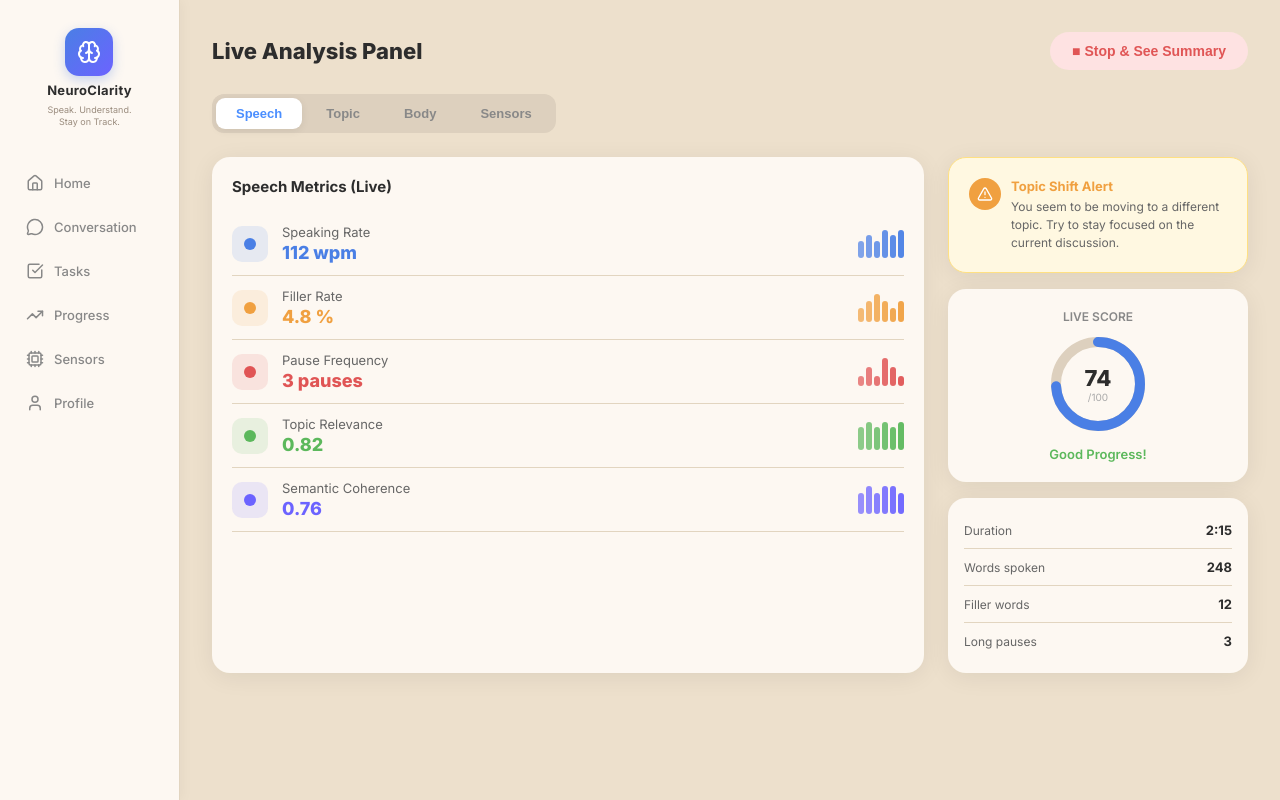
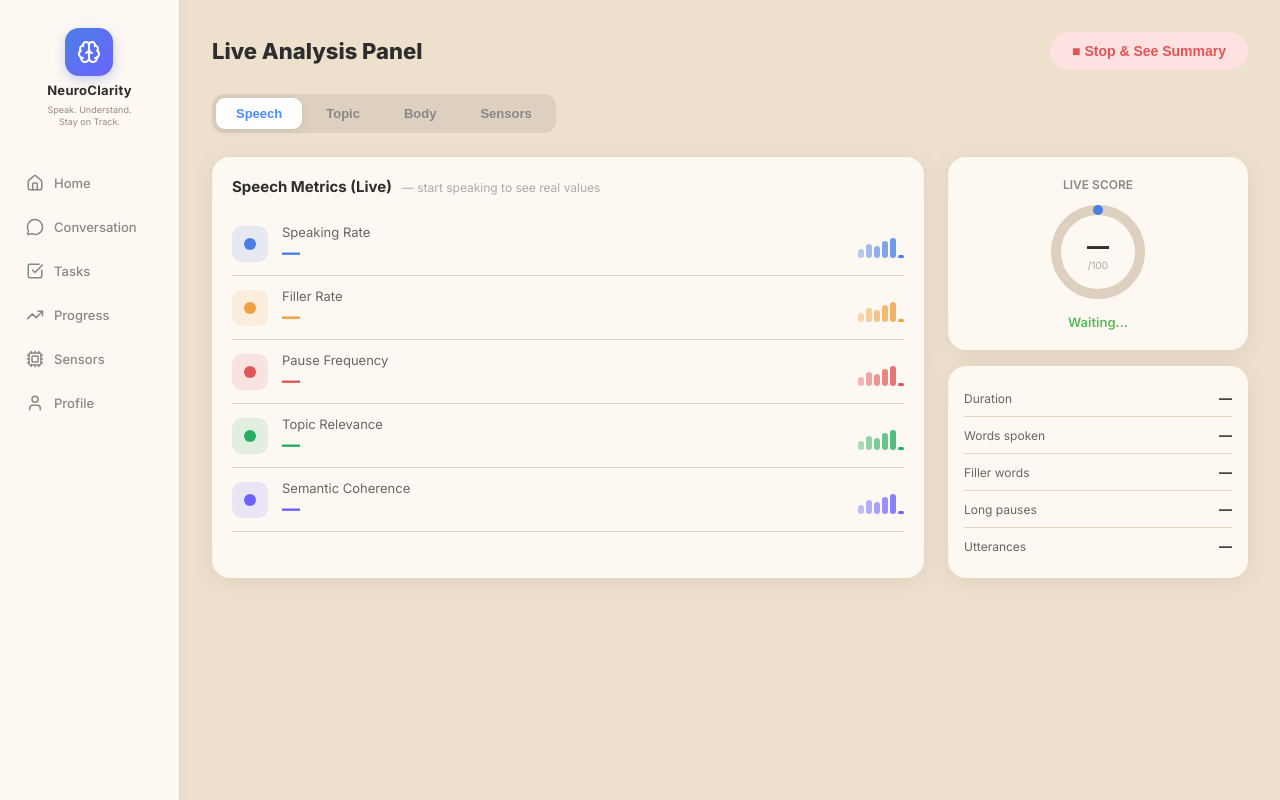
Before and after one commit to Ayishacode/ADAPT, a React (Vite) app: page /analysis in a window 1280 px wide. Built offline with nearby package versions, Linux system fonts and the light colour scheme.

Commit message:
feat: real speech metrics - speaking rate, filler rate, pauses, topic relevance, coherence

```diff
--- a/src/pages/LiveAnalysis.jsx
+++ b/src/pages/LiveAnalysis.jsx
@@ -1,29 +1,21 @@
-import { useNavigate } from 'react-router-dom';
+import { useNavigate, useLocation } from 'react-router-dom';
 import { AlertTriangle } from 'lucide-react';
 
 const tabs = ['Speech', 'Topic', 'Body', 'Sensors'];
 
-const speechMetrics = [
-  { label: 'Speaking Rate', value: '112 wpm', bars: [3, 4, 3, 5, 4, 5], color: '#4a7fe5' },
-  { label: 'Filler Rate', value: '4.8 %', bars: [2, 3, 4, 3, 2, 3], color: '#f0a040' },
-  { label: 'Pause Frequency', value: '3 pauses', bars: [1, 2, 1, 3, 2, 1], color: '#e05555' },
-  { label: 'Topic Relevance', value: '0.82', bars: [4, 5, 4, 5, 4, 5], color: '#5cb85c' },
-  { label: 'Semantic Coherence', value: '0.76', bars: [3, 4, 3, 4, 4, 3], color: '#6c63ff' },
-];
-
-function MiniBarChart({ bars, color }) {
-  const max = Math.max(...bars);
+function MiniBarChart({ value, max, color }) {
+  // Show a 6-bar mini chart where the last bar = current value
+  const pct = max > 0 ? Math.min(value / max, 1) : 0;
+  const heights = [0.3, 0.5, 0.4, 0.6, 0.7, pct];
   return (
     <div style={{ display: 'flex', alignItems: 'flex-end', gap: 2, height: 28 }}>
-      {bars.map((b, i) => (
-        <div
-          key={i}
-          style={{
+      {heights.map((h, i) => (
+        <div key={i} style={{
           width: 6, borderRadius: 3,
-            height: `${(b / max) * 100}%`,
-            background: color, opacity: 0.7 + i * 0.05,
-          }}
-        />
+          height: `${Math.max(h * 100, 8)}%`,
+          background: color,
+          opacity: i === heights.length - 1 ? 1 : 0.4 + i * 0.1,
+        }} />
       ))}
     </div>
   );
@@ -31,57 +23,126 @@ function MiniBarChart({ bars, color }) {
 
 export default function LiveAnalysis() {
   const nav = useNavigate();
+  const { state } = useLocation();
+
+  // Real metrics passed from LiveConversation via nav state
+  const m         = state?.metrics   || null;
+  const topicShift = state?.topicStatus === 'off_topic';
+  const transcript = state?.transcript || [];
+
+  // Compute overall score from real metrics
+  const computeScore = () => {
+    if (!m) return null;
+    const scores = [];
+    // Speaking rate: 120–160 wpm is ideal
+    if (m.speaking_rate_wpm > 0) {
+      const rateScore = Math.max(0, 100 - Math.abs(m.speaking_rate_wpm - 140) * 0.5);
+      scores.push(Math.min(100, rateScore));
+    }
+    // Filler rate: 0% = 100, 10% = 0
+    if (m.filler_rate_pct != null) scores.push(Math.max(0, 100 - m.filler_rate_pct * 10));
+    // Topic relevance: 0–1 → 0–100
+    if (m.topic_relevance != null) scores.push(m.topic_relevance * 100);
+    // Coherence: 0–1 → 0–100
+    if (m.avg_coherence != null) scores.push(m.avg_coherence * 100);
+    return scores.length > 0 ? Math.round(scores.reduce((a, b) => a + b) / scores.length) : null;
+  };
+
+  const overallScore = computeScore();
+
+  const speechMetrics = m ? [
+    {
+      label: 'Speaking Rate',
+      value: `${m.speaking_rate_wpm} wpm`,
+      raw: m.speaking_rate_wpm,
+      max: 200,
+      color: '#4a7fe5',
+    },
+    {
+      label: 'Filler Rate',
+      value: `${m.filler_rate_pct} %`,
+      raw: m.filler_rate_pct,
+      max: 20,
+      color: '#f0a040',
+    },
+    {
+      label: 'Pause Frequency',
+      value: `${m.total_pauses} pauses`,
+      raw: m.total_pauses,
+      max: 20,
+      color: '#e05555',
+    },
+    {
+      label: 'Topic Relevance',
+      value: m.topic_relevance != null ? m.topic_relevance.toFixed(2) : '—',
+      raw: m.topic_relevance != null ? m.topic_relevance : 0,
+      max: 1,
+      color: '#27ae60',
+    },
+    {
+      label: 'Semantic Coherence',
+      value: m.avg_coherence != null ? m.avg_coherence.toFixed(2) : '—',
+      raw: m.avg_coherence != null ? m.avg_coherence : 0,
+      max: 1,
+      color: '#6c63ff',
+    },
+  ] : [
+    { label: 'Speaking Rate',     value: '—', raw: 0, max: 200, color: '#4a7fe5' },
+    { label: 'Filler Rate',       value: '—', raw: 0, max: 20,  color: '#f0a040' },
+    { label: 'Pause Frequency',   value: '—', raw: 0, max: 20,  color: '#e05555' },
+    { label: 'Topic Relevance',   value: '—', raw: 0, max: 1,   color: '#27ae60' },
+    { label: 'Semantic Coherence',value: '—', raw: 0, max: 1,   color: '#6c63ff' },
+  ];
+
+  const fmt = s => `${String(Math.floor(s / 60)).padStart(2, '0')}:${String(s % 60).padStart(2, '0')}`;
 
   return (
     <div>
       <div style={{ display: 'flex', alignItems: 'center', justifyContent: 'space-between', marginBottom: 24 }}>
         <h1 style={{ fontSize: 22, fontWeight: 800 }}>Live Analysis Panel</h1>
-        <button className="btn btn-danger" onClick={() => nav('/summary')}>■ Stop & See Summary</button>
+        <button className="btn btn-danger" onClick={() => nav('/dashboard')}>■ Stop & See Summary</button>
       </div>
 
       {/* Tabs */}
       <div style={{ display: 'flex', gap: 4, background: '#ddd0be', borderRadius: 12, padding: 4, width: 'fit-content', marginBottom: 24 }}>
         {tabs.map((t, i) => (
-          <button
-            key={t}
-            style={{
+          <button key={t} style={{
             padding: '8px 20px', borderRadius: 9, border: 'none', cursor: 'pointer',
             fontSize: 13, fontWeight: 600,
             background: i === 0 ? '#fff' : 'transparent',
             color: i === 0 ? 'var(--blue)' : '#888',
             boxShadow: i === 0 ? '0 2px 8px rgba(0,0,0,0.07)' : 'none',
-            }}
-          >
-            {t}
-          </button>
+          }}>{t}</button>
         ))}
       </div>
 
       <div style={{ display: 'grid', gridTemplateColumns: '1fr 300px', gap: 24 }}>
         {/* Metrics */}
         <div className="card">
-          <h3 style={{ fontSize: 15, fontWeight: 700, marginBottom: 16 }}>Speech Metrics (Live)</h3>
+          <h3 style={{ fontSize: 15, fontWeight: 700, marginBottom: 16 }}>
+            Speech Metrics (Live)
+            {!m && <span style={{ marginLeft: 10, fontSize: 12, color: '#aaa', fontWeight: 400 }}>
+              — start speaking to see real values
+            </span>}
+          </h3>
           <div style={{ display: 'flex', flexDirection: 'column', gap: 0 }}>
-            {speechMetrics.map(m => (
-              <div
-                key={m.label}
-                style={{
+            {speechMetrics.map(metric => (
+              <div key={metric.label} style={{
                 display: 'flex', alignItems: 'center', gap: 14,
                 padding: '12px 0', borderBottom: '1px solid var(--border)',
-                }}
-              >
+              }}>
                 <div style={{
                   width: 36, height: 36, borderRadius: 10,
-                  background: m.color + '20',
+                  background: metric.color + '20',
                   display: 'flex', alignItems: 'center', justifyContent: 'center', flexShrink: 0,
                 }}>
-                  <div style={{ width: 12, height: 12, borderRadius: '50%', background: m.color }} />
+                  <div style={{ width: 12, height: 12, borderRadius: '50%', background: metric.color }} />
                 </div>
                 <div style={{ flex: 1 }}>
-                  <div style={{ fontSize: 13, color: '#666', marginBottom: 2 }}>{m.label}</div>
-                  <div style={{ fontSize: 18, fontWeight: 800, color: m.color }}>{m.value}</div>
+                  <div style={{ fontSize: 13, color: '#666', marginBottom: 2 }}>{metric.label}</div>
+                  <div style={{ fontSize: 18, fontWeight: 800, color: metric.color }}>{metric.value}</div>
                 </div>
-                <MiniBarChart bars={m.bars} color={m.color} />
+                <MiniBarChart value={metric.raw} max={metric.max} color={metric.color} />
               </div>
             ))}
           </div>
@@ -89,7 +150,9 @@ export default function LiveAnalysis() {
 
         {/* Right side */}
         <div style={{ display: 'flex', flexDirection: 'column', gap: 16 }}>
+
           {/* Topic shift alert */}
+          {topicShift && (
             <div className="card" style={{ background: '#fff8e1', border: '1.5px solid #ffe082' }}>
               <div style={{ display: 'flex', gap: 10, alignItems: 'flex-start' }}>
                 <div style={{ width: 32, height: 32, borderRadius: '50%', background: 'var(--orange)', display: 'flex', alignItems: 'center', justifyContent: 'center', flexShrink: 0 }}>
@@ -103,8 +166,9 @@ export default function LiveAnalysis() {
                 </div>
               </div>
             </div>
+          )}
 
-          {/* Real-time score */}
+          {/* Live score */}
           <div className="card" style={{ textAlign: 'center' }}>
             <div style={{ fontSize: 12, color: '#888', marginBottom: 10, fontWeight: 600 }}>LIVE SCORE</div>
             <div style={{ position: 'relative', display: 'inline-flex', alignItems: 'center', justifyContent: 'center' }}>
@@ -112,30 +176,36 @@ export default function LiveAnalysis() {
                 <circle cx="50" cy="50" r="42" fill="none" stroke="#ddd0be" strokeWidth="10" />
                 <circle
                   cx="50" cy="50" r="42" fill="none" stroke="#4a7fe5" strokeWidth="10"
-                  strokeDasharray={`${2 * Math.PI * 42 * 0.74} ${2 * Math.PI * 42}`}
+                  strokeDasharray={`${2 * Math.PI * 42 * ((overallScore || 0) / 100)} ${2 * Math.PI * 42}`}
                   strokeLinecap="round"
                   transform="rotate(-90 50 50)"
+                  style={{ transition: 'stroke-dasharray 0.6s ease' }}
                 />
               </svg>
               <div style={{ position: 'absolute', textAlign: 'center' }}>
-                <div style={{ fontSize: 22, fontWeight: 800 }}>74</div>
+                <div style={{ fontSize: 22, fontWeight: 800 }}>{overallScore ?? '—'}</div>
                 <div style={{ fontSize: 10, color: '#aaa' }}>/100</div>
               </div>
             </div>
-            <div style={{ fontSize: 13, color: 'var(--green)', fontWeight: 600, marginTop: 8 }}>Good Progress!</div>
+            <div style={{ fontSize: 13, color: 'var(--green)', fontWeight: 600, marginTop: 8 }}>
+              {overallScore != null
+                ? overallScore >= 70 ? 'Good Progress!' : overallScore >= 50 ? 'Keep Going' : 'Needs Work'
+                : 'Waiting…'}
+            </div>
           </div>
 
-          {/* Session info */}
+          {/* Session stats */}
           <div className="card card-sm">
             {[
-              { label: 'Duration', value: '2:15' },
-              { label: 'Words spoken', value: '248' },
-              { label: 'Filler words', value: '12' },
-              { label: 'Long pauses', value: '3' },
-            ].map(m => (
-              <div className="metric-row" key={m.label}>
-                <span style={{ fontSize: 12, color: '#666' }}>{m.label}</span>
-                <span style={{ fontSize: 13, fontWeight: 700 }}>{m.value}</span>
+              { label: 'Duration',      value: m ? fmt(m.total_duration_sec) : '—' },
+              { label: 'Words spoken',  value: m ? m.total_words : '—' },
+              { label: 'Filler words',  value: m ? m.total_fillers : '—' },
+              { label: 'Long pauses',   value: m ? m.total_long_pauses : '—' },
+              { label: 'Utterances',    value: transcript.length || '—' },
+            ].map(s => (
+              <div className="metric-row" key={s.label}>
+                <span style={{ fontSize: 12, color: '#666' }}>{s.label}</span>
+                <span style={{ fontSize: 13, fontWeight: 700 }}>{s.value}</span>
               </div>
             ))}
           </div>
```
Also changed, not shown: src/pages/LiveConversation.jsx (+24 -3 lines), 2 other files (tests, documents, lock files or other folders). Lines whose indentation alone changed are shown as unchanged.
